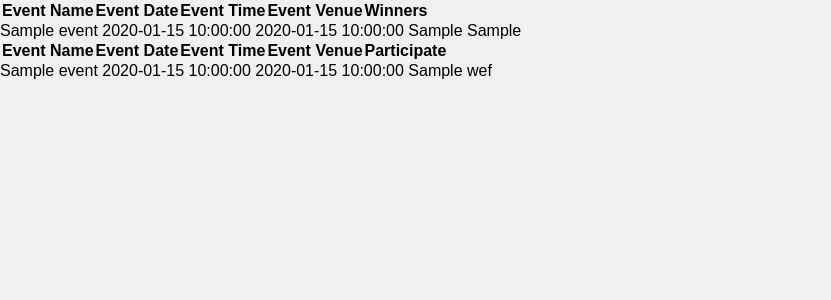
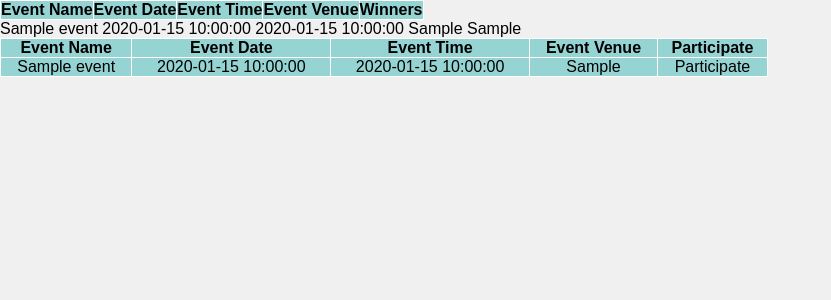
Before and after one commit to Baron105/DBMS-WebApp, a Flask app: page /index/1/1/1 in a window 1280 px wide. Shown: the top 300 px of the page, without its empty margins (0-831 px from the left). Run offline with Flask 3, Linux system fonts and the light colour scheme; a database or web service that is not in the repository returns one stand-in record (values such as "Sample title"); lists and menus that the app fills with data are empty; some libraries are stand-ins or nearby versions.

Commit message:
Fixed the table

```diff
--- a/app.py
+++ b/app.py
@@ -74,7 +74,6 @@ def index(fest_id,organise,student):
 
     participating_event = []
     non_participating_event = []
-
     if fest_id > 1000 :
         cursor.execute(f"SELECT event_name,event_date,event_time,event_venue,event_winner from event NATURAL JOIN participating_ext where fest_id = {fest_id}")
         participating_event = cursor.fetchall()
--- a/static/css/styles.css
+++ b/static/css/styles.css
@@ -10,6 +10,16 @@ html, body {
     font-family: sans-serif;
     box-sizing: border-box;
 }
+
+table, th, td {
+    border: 1px solid white;
+    border-collapse: collapse;
+    text-align: center;
+  }
+
+th, td {
+    background-color: #96D4D4;
+  }
 
 .home-navbar {
     display: flex;
--- a/templates/index.html
+++ b/templates/index.html
@@ -28,23 +28,25 @@
     {%endif%}
 
     {% if non_participating_event%}
-        <table>
-            <th>Event Name</th>
-            <th>Event Date</th>
+        <table style="width:60%">
+            <tr>
+            <th >Event Name</th>
+            <th >Event Date</th>
             <th>Event Time</th>
             <th>Event Venue</th>
             <th>Participate</th>
-        </table>
+            </tr>
+
         {% for event in non_participating_event%}
             <tr>
                 <td>{{event[0]}}</td>
                 <td>{{event[1]}}</td>
                 <td>{{event[2]}}</td>
                 <td>{{event[3]}}</td>
-                <td><a href="">wef</a></td>
+                <td><a href="{{url_for('register')}}">Participate</a></td>
             </tr>
         {%endfor%}
-
+    </table>
     {%endif%}
 
 {% endblock%}
```
